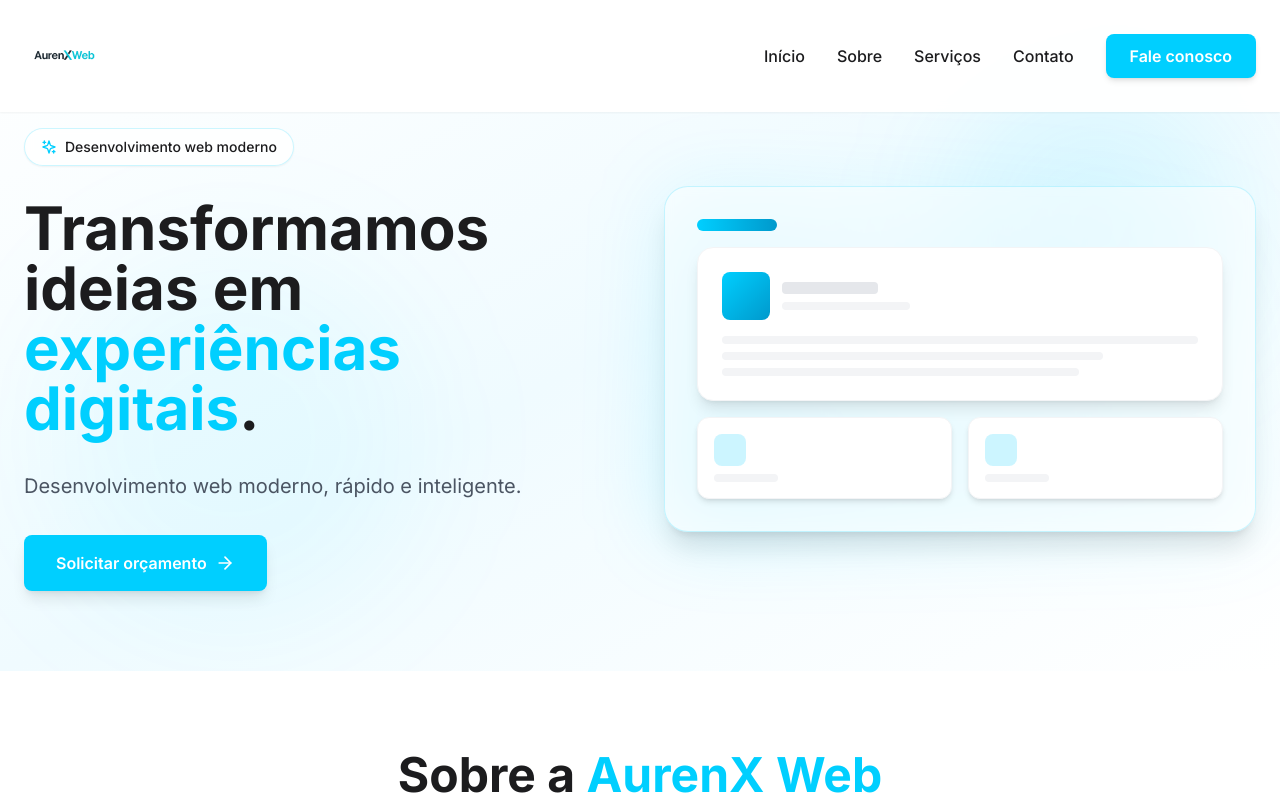
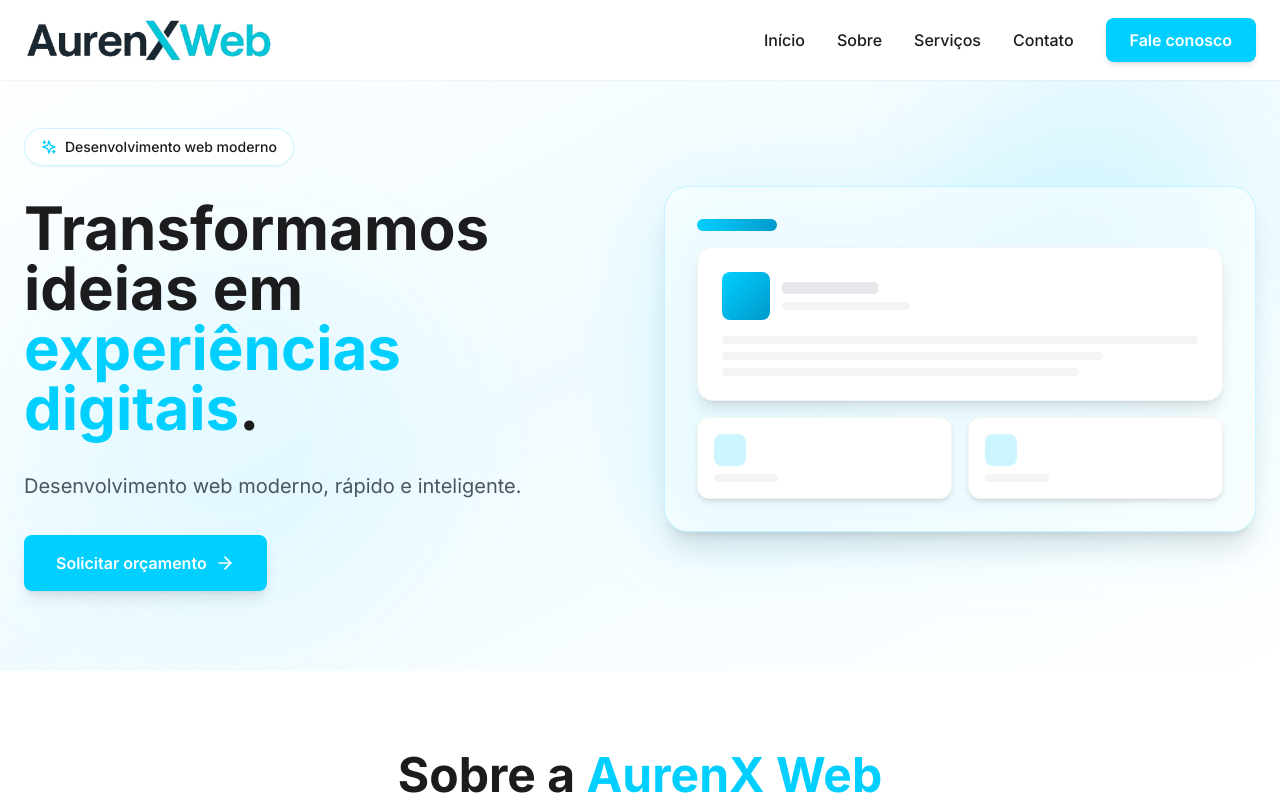
Before and after one commit to AurenXWeb/AurenXWeb, a React (Vite) app: page / in a window 1280 px wide. Shown: the top 800 px of the page. Built offline with nearby package versions, Linux system fonts and the light colour scheme.

Commit message:
Updated Contact.tsx

```diff
--- a/src/components/Contact.tsx
+++ b/src/components/Contact.tsx
@@ -142,9 +142,9 @@ export function Footer() {
         <div className="flex flex-col md:flex-row items-center justify-between gap-6">
           <div className="flex items-center">
             <img
-              src="/ChatGPT_Image_24_de_out._de_2025__13_42_12-removebg-preview.png"
+              src="/ChatGPT_Image_24_de_out._de_2025__13_42_12-removebg-preview copy copy.png"
               alt="AurenX Web"
-              className="h-16 md:h-20 w-auto"
+              className="h-10 md:h-12 w-auto"
             />
           </div>
 
--- a/src/components/Header.tsx
+++ b/src/components/Header.tsx
@@ -18,9 +18,9 @@ export default function Header() {
         <div className="flex items-center justify-between">
           <div className="flex items-center">
             <img
-              src="/ChatGPT_Image_24_de_out._de_2025__13_42_12-removebg-preview.png"
+              src="/ChatGPT_Image_24_de_out._de_2025__13_42_12-removebg-preview copy copy.png"
               alt="AurenX Web"
-              className="h-16 md:h-20 w-auto"
+              className="h-10 md:h-12 w-auto"
             />
           </div>
 
```
